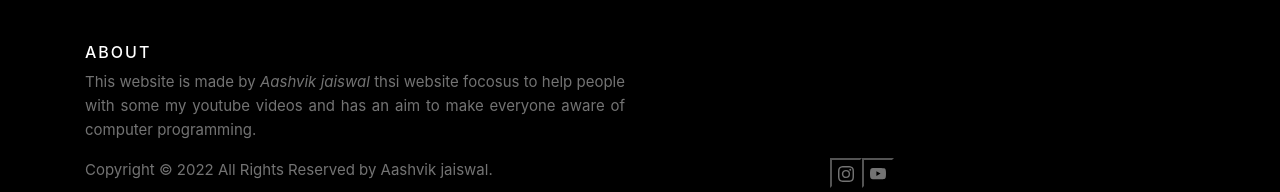
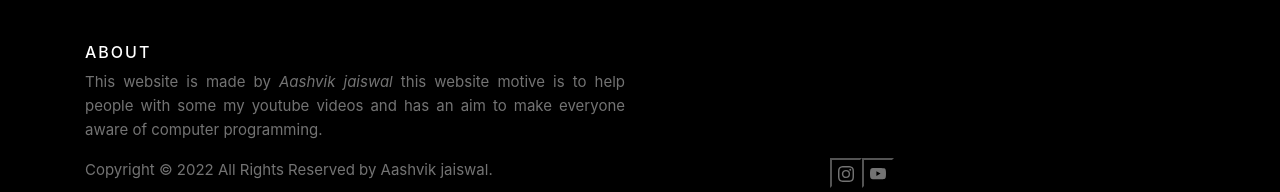
Before and after one commit to aashvik-jaiswall/codewithaashvik-c-video-tutorial-menu-c-video-2, a plain HTML site: page index.html in a window 1280 px wide. Shown: the part 816-1008 px from the top of the page. Drawn offline with nearby package versions, Linux system fonts and the light colour scheme.

Commit message:
first commit

```diff
--- a/index.html
+++ b/index.html
@@ -131,7 +131,7 @@ body{
       <div class="row">
         <div class="col-sm-12 col-md-6">
           <h6>About</h6>
-          <p class="text-justify">This website is made by <i>Aashvik jaiswal </i> thsi website focosus to help people with some my youtube videos and has an aim to make everyone aware of computer programming.</p>
+          <p class="text-justify">This website is made by <i>Aashvik jaiswal </i> this website motive is to help people with some my youtube videos and has an aim to make everyone aware of computer programming.</p>
         </div>
 
 
```
